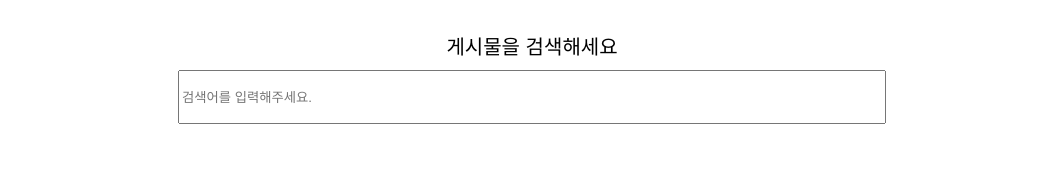
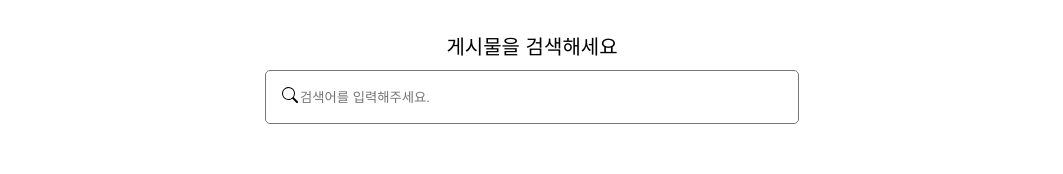
Before and after one commit to billy7175/React-Scroll-App, a React (Create React App) app: page / in a window 1280 px wide. Shown: the part 145-319 px from the top of the page, without its empty margins (108-1171 px from the left). Built offline with nearby package versions, Linux system fonts and the light colour scheme; no server answers.

Commit message:
Add Search-Icon

```diff
--- a/package.json
+++ b/package.json
@@ -9,6 +9,7 @@
     "axios": "^0.21.1",
     "react": "^17.0.2",
     "react-dom": "^17.0.2",
+    "react-icons": "^4.2.0",
     "react-router-dom": "^5.2.0",
     "react-scripts": "4.0.3",
     "web-vitals": "^1.1.2"
--- a/src/App.css
+++ b/src/App.css
@@ -63,13 +63,26 @@ a {
 }
 
 .postSearch div:last-child {
-  width:100%;
+  width:50%;
   margin-bottom:2rem;
 }
 
+.inputDiv {
+  margin:auto;
+  display:flex;
+  align-items: center;;
+  border:1px solid #777;
+  border-radius: 5px;
+  padding:1rem;
+}
+
 .postSearch div:last-child input {
-  width: 70%;
-  height:3rem;
+  width:100%;
+  height:1rem;
+  border:none;
+}
+.postSearch div:last-child input:focus {
+  outline: none;
 }
 
 .tabs {
--- a/src/App.js
+++ b/src/App.js
@@ -3,6 +3,9 @@ import useAPI from "./API/useAPI";
 import "./App.css";
 import { Switch, Route, Link } from "react-router-dom";
 import PostDetail from "./components/PostDetail";
+import {BsSearch} from 'react-icons/bs'
+{/* <i class="fas fa-search"></i> */}
+
 
 function App() {
   const [pageNumber, setPageNumber] = useState(0);
@@ -54,7 +57,8 @@ function App() {
           <div className="postSearch">
             <div>REACT-SCROLL-APP(개발 과제)</div>
             <div>게시물을 검색해세요</div>
-            <div>
+            <div class="inputDiv">
+              <span><BsSearch /></span>
               <input
                 onChange={(e) => {
                   setQuery(e.target.value);
```
Also changed, not shown: 1 other file (tests, documents, lock files or other folders).
